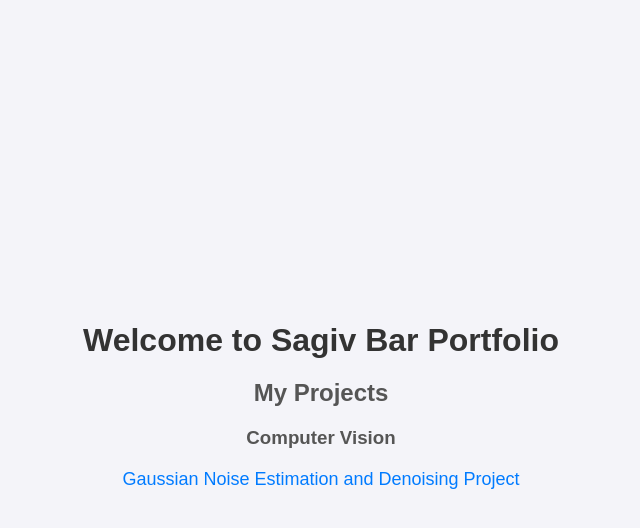
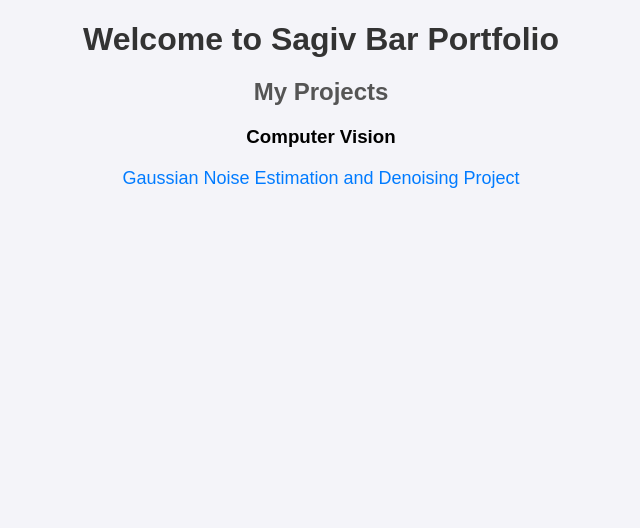
Before and after one commit to sagiv-bar/My-pordfolio, a plain HTML site: page index.html in a window 1280 px wide. Shown: the whole page, without its empty margins (319-959 px from the left). Drawn offline with Linux system fonts and the light colour scheme.

Commit message:
Update style.css

```diff
--- a/style.css
+++ b/style.css
@@ -5,16 +5,13 @@ body {
     padding: 0;
     background-color: #f4f4f9;
     color: #333;
-    display: flex;
-    justify-content: center; /* מרכז את כל התוכן אופקית */
-    align-items: center; /* מרכז את כל התוכן אנכית */
-    height: 100vh; /* גובה כל הדף */
     text-align: center;
 }
 
 /* קונטיינר לכל התוכן */
 .container {
     width: 80%;
+    margin: 20px auto; /* ריווח עליון ותחתון */
 }
 
 /* כותרת ראשית */
@@ -31,7 +28,7 @@ h2 {
 /* תת-כותרת */
 .project-section h3 {
     margin: 20px 0;
-    color: #555;
+    color: #000; /* שחור */
     font-weight: bold;
 }
 
```
